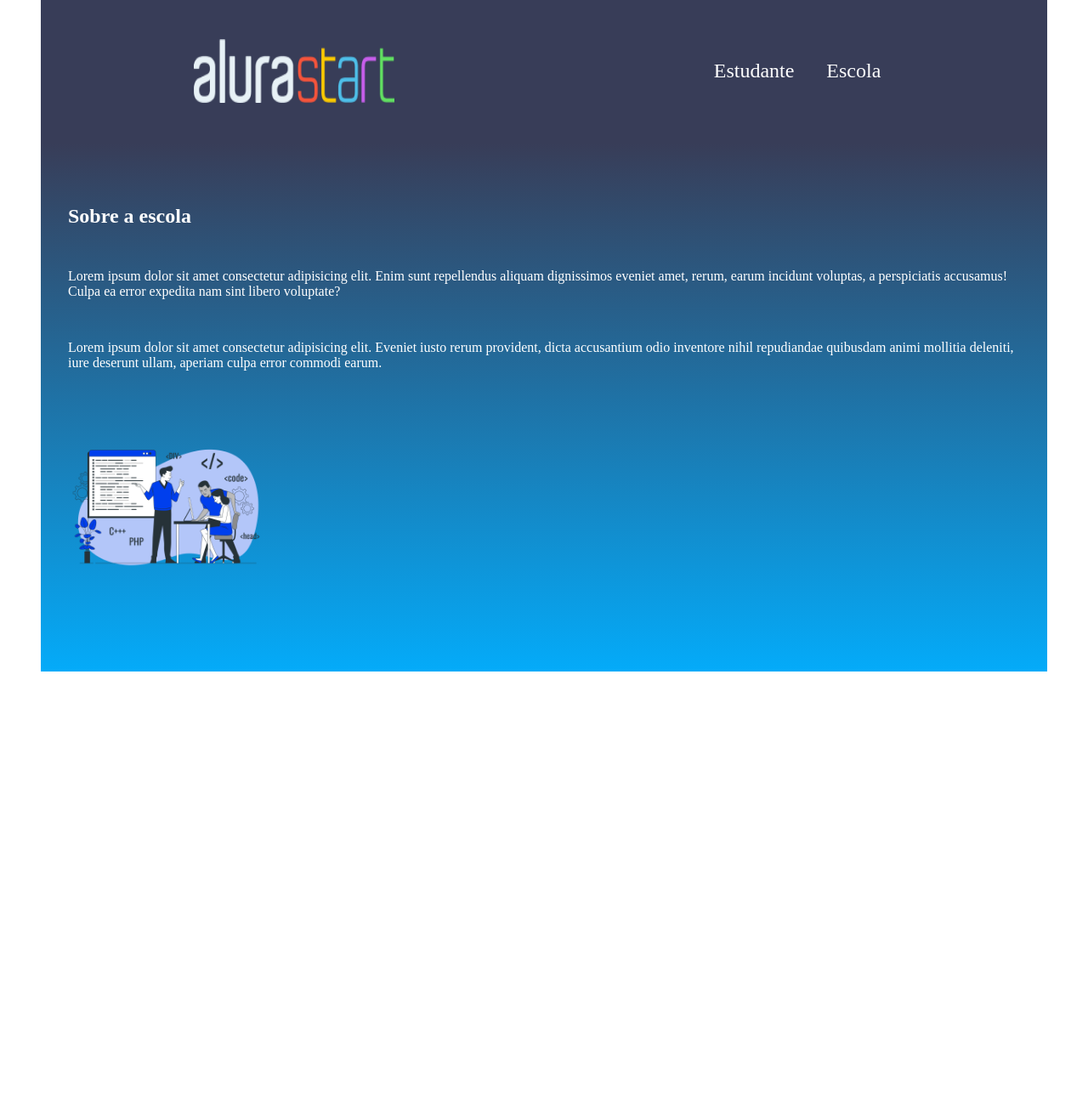
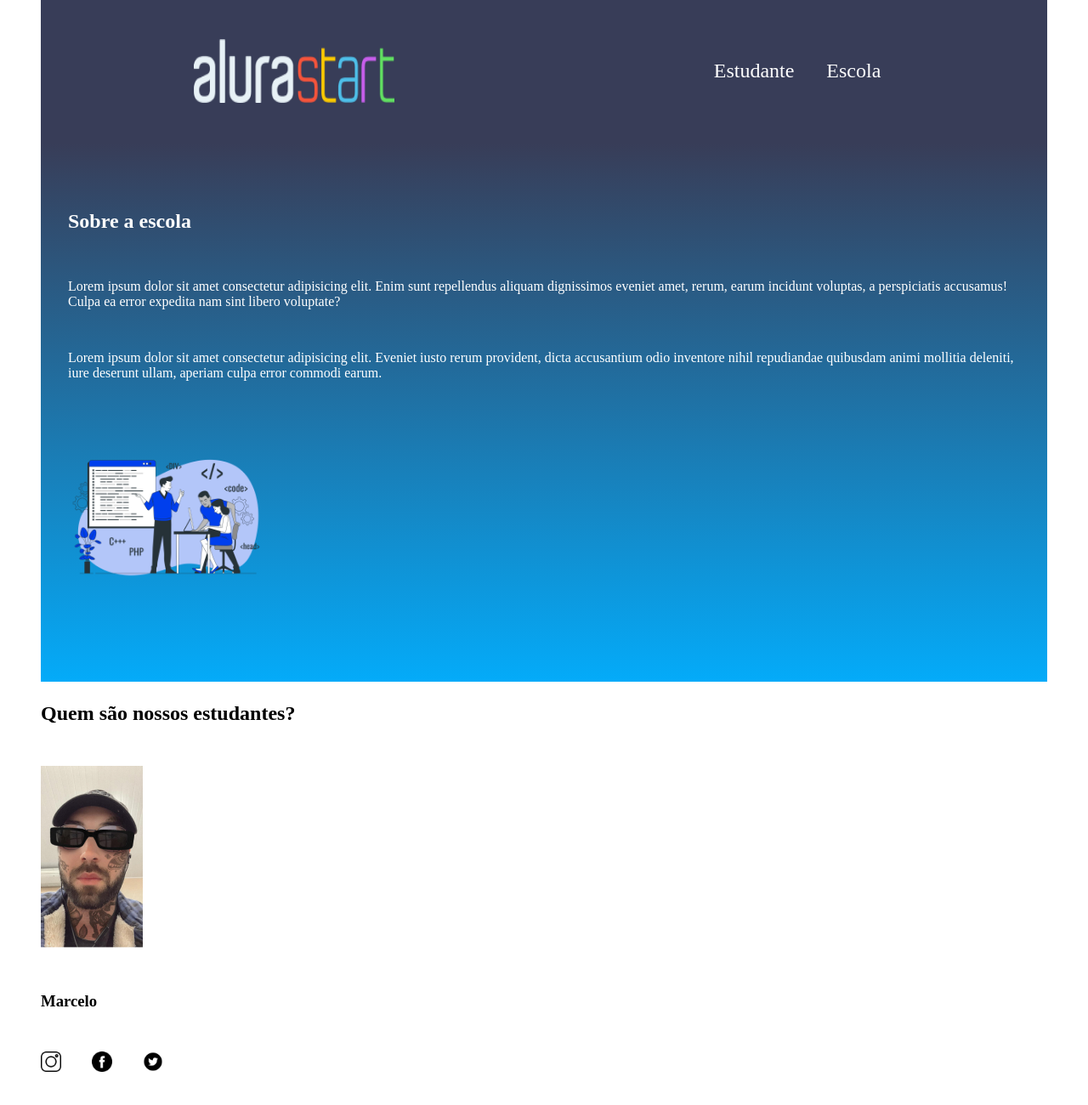
Before and after one commit to dudazeppe/duda-site-escola, a plain HTML site: page index.html in a window 1280 px wide. Shown: the part 50-1350 px from the top of the page at 85% size. Before the commit the page ends 888 px from the top, so only its background shows below. Drawn offline with Linux system fonts and the light colour scheme.

Commit message:
Add files via upload

```diff
--- a/index.html
+++ b/index.html
@@ -24,6 +24,15 @@
     </div>
 </section>
 
+</section class="estudante">
+
+<h2 class=" estudante-titulo">Quem são nossos estudantes?</h2>
+<img class="estudante-imagem" src= "./img/Marcelo 1.png" alt="foto do estudante marcelo">
+<h3>Marcelo</h3>
+<img class="estudante-icone" src="./img/instagram.png" att="icone instagram">
+<img class="estudante-icone" src="./img/facebook.png" att="icone facebook">
+<img class="estudante-icone" src="./img/twitter.png" att="icone twitter">
+</section>
 
 </body>
 </html>
--- a/style.css
+++ b/style.css
@@ -29,3 +29,14 @@
     background-image: linear-gradient(#383D58,#04abf9);
     color:white;
 }
+
+.escola-titulo {
+
+    padding: 30px 0;
+
+}
+
+.estudante-icone {
+
+    width: 24px;
+}
```
Also changed, not shown: img/Marcelo 1.png (added), img/facebook.png (added), img/instagram.png (added), img/twitter.png (added).
